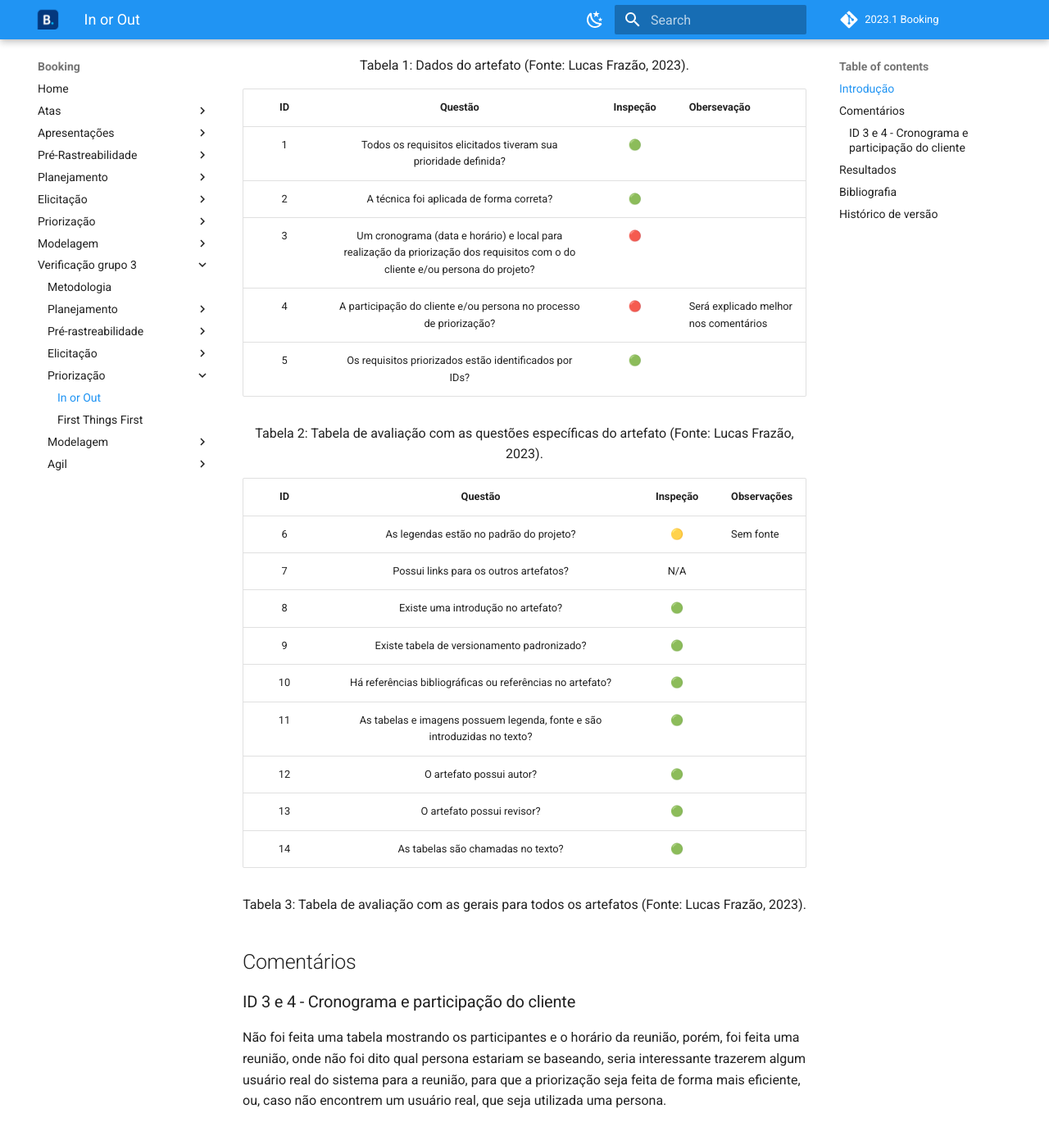
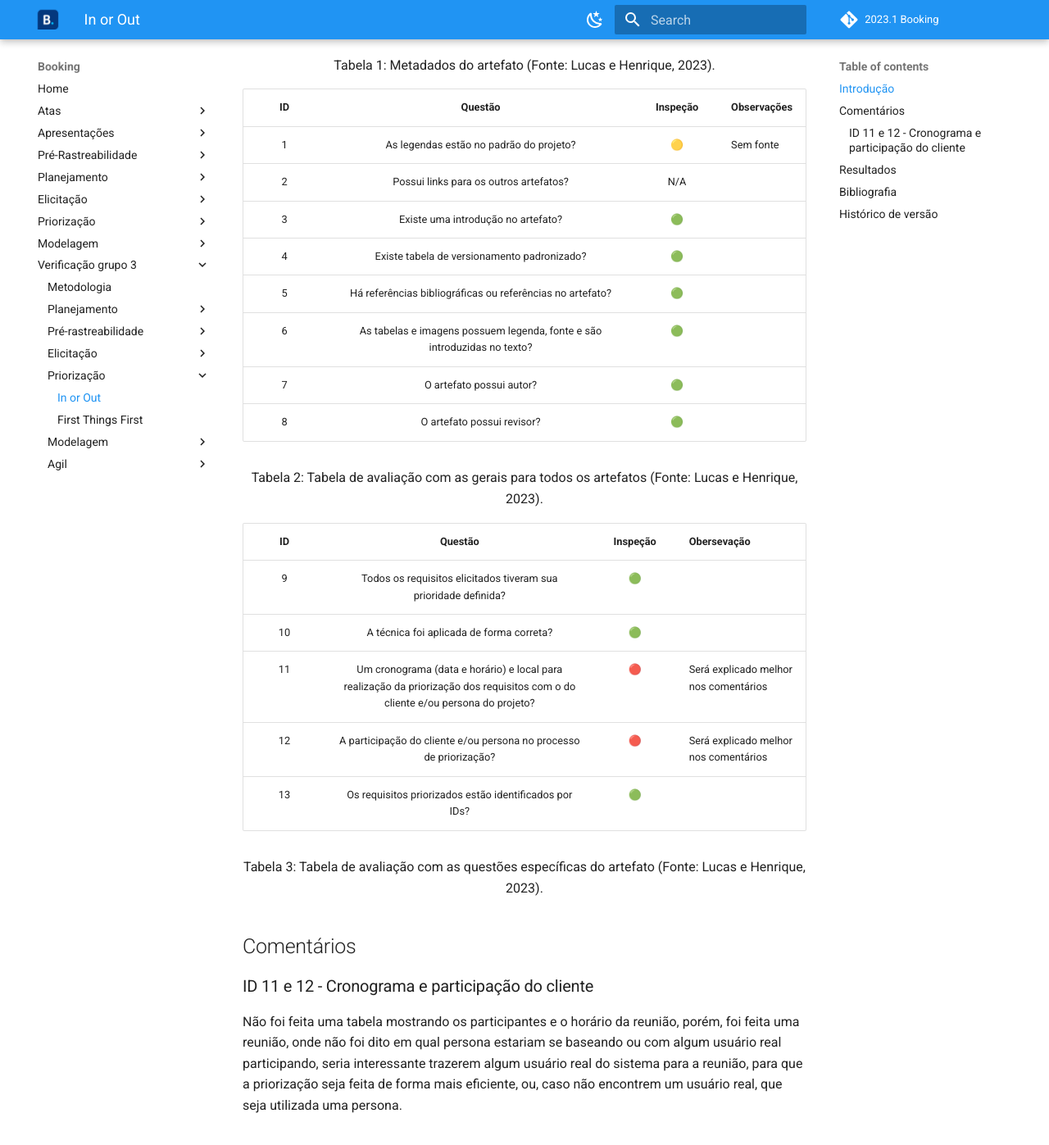
Before and after one commit to Requisitos-de-Software/2023.1-Booking, an MkDocs documentation site: the page built from docs/verificacao3/priorizacao/inOrOut.md, in a window 1280 px wide and 1400 px high, scrolled down 406 px. Shown: the top 1397 px of the window at 82% size. Built offline with MkDocs 1.6.1 and Material for MkDocs 9.7.7, drawn with Linux system fonts in a browser that asks for light colours; comment, search, counter and statistics services are not loaded; some of the changed text lies outside the part shown.

Commit message:
Padronizando IrOrOut

```diff
--- a/docs/verificacao3/priorizacao/inOrOut.md
+++ b/docs/verificacao3/priorizacao/inOrOut.md
@@ -5,67 +5,67 @@
 O presente documento apresentará a verificação do In or Out, desenvolvidos pela equipe 3, VCL. A técnica de inspeção será aplicada para verificar esse artefato, de acordo com o planejamento estabelecido, na tabela 1, se encontra os metadados desse artefato, nas tabelas 2 e 3 se encontram as questões a serem avaliadas.
 
 | Versão avaliada | Autor        | Revisor                         |
-| ---------------- | ------------ | ------------------------------- |
-| 1.0              | Rafael Bossi | Giovanni Alvissus e Lucas Gobbi |
+| --------------- | ------------ | ------------------------------- |
+| 1.0             | Rafael Bossi | Giovanni Alvissus e Lucas Gobbi |
 
 <div style="text-align: center">
-<p> Tabela 1: Dados do artefato (Fonte: Lucas Frazão, 2023). </p>
+<p> Tabela 1: Metadados do artefato (Fonte: Lucas e Henrique, 2023). </p>
 </div>
 
-| ID |                                                              Questão                                                              | Inspeção | Obersevação                           |
-| :-: | :---------------------------------------------------------------------------------------------------------------------------------: | :--------: | --------------------------------------- |
-| 1 |                                   Todos os requisitos elicitados tiveram sua prioridade definida?                                   |     🟢     |                                         |
-| 2 |                                              A técnica foi aplicada de forma correta?                                              |     🟢     |                                         |
-| 3 | Um cronograma (data e horário) e local para realização da priorização dos requisitos com o do cliente e/ou persona do projeto? |     🔴     |                                         |
-| 4 |                               A participação do cliente e/ou persona no processo de priorização?                               |     🔴     | Será explicado melhor nos comentários |
-| 5 |                                       Os requisitos priorizados estão identificados por IDs?                                       |     🟢     |                                         |
+| ID  |                                 Questão                                  | Inspeção | Observações |
+| :-: | :----------------------------------------------------------------------: | :------: | ----------- |
+|  1  |                 As legendas estão no padrão do projeto?                  |    🟡    | Sem fonte   |
+|  2  |                  Possui links para os outros artefatos?                  |   N/A    |             |
+|  3  |                    Existe uma introdução no artefato?                    |    🟢    |             |
+|  4  |               Existe tabela de versionamento padronizado?                |    🟢    |             |
+|  5  |        Há referências bibliográficas ou referências no artefato?         |    🟢    |             |
+|  6  | As tabelas e imagens possuem legenda, fonte e são introduzidas no texto? |    🟢    |             |
+|  7  |                         O artefato possui autor?                         |    🟢    |             |
+|  8  |                        O artefato possui revisor?                        |    🟢    |             |
 
 <div style="text-align: center">
-<p> Tabela 2: Tabela de avaliação com as questões específicas do artefato (Fonte: Lucas Frazão, 2023). </p>
+<p> Tabela 2: Tabela de avaliação com as gerais para todos os artefatos (Fonte: Lucas e Henrique, 2023). </p>
 </div>
 
-| ID |                                 Questão                                 | Inspeção | Observações |
-| :-: | :-----------------------------------------------------------------------: | :--------: | ------------- |
-| 6 |                 As legendas estão no padrão do projeto?                 |     🟡     | Sem fonte     |
-| 7 |                  Possui links para os outros artefatos?                  |    N/A    |               |
-| 8 |                   Existe uma introdução no artefato?                   |     🟢     |               |
-| 9 |                Existe tabela de versionamento padronizado?                |     🟢     |               |
-| 10 |      Há referências bibliográficas ou referências no artefato?      |     🟢     |               |
-| 11 | As tabelas e imagens possuem legenda, fonte e são introduzidas no texto? |     🟢     |               |
-| 12 |                         O artefato possui autor?                         |     🟢     |               |
-| 13 |                        O artefato possui revisor?                        |     🟢     |               |
-| 14 |                    As tabelas são chamadas no texto?                    |     🟢     |               |
+| ID  |                                                            Questão                                                             | Inspeção | Obersevação                           |
+| :-: | :----------------------------------------------------------------------------------------------------------------------------: | :------: | ------------------------------------- |
+|  9  |                                Todos os requisitos elicitados tiveram sua prioridade definida?                                 |    🟢    |                                       |
+| 10  |                                            A técnica foi aplicada de forma correta?                                            |    🟢    |                                       |
+| 11  | Um cronograma (data e horário) e local para realização da priorização dos requisitos com o do cliente e/ou persona do projeto? |    🔴    | Será explicado melhor nos comentários |
+| 12  |                               A participação do cliente e/ou persona no processo de priorização?                               |    🔴    | Será explicado melhor nos comentários |
+| 13  |                                     Os requisitos priorizados estão identificados por IDs?                                     |    🟢    |                                       |
 
 <div style="text-align: center">
-<p> Tabela 3: Tabela de avaliação com as gerais para todos os artefatos (Fonte: Lucas Frazão, 2023). </p>
+<p> Tabela 3: Tabela de avaliação com as questões específicas do artefato (Fonte: Lucas e Henrique, 2023). </p>
 </div>
 
 ## Comentários
 
-### ID 3 e 4 - Cronograma e participação do cliente
+### ID 11 e 12 - Cronograma e participação do cliente
 
-Não foi feita uma tabela mostrando os participantes e o horário da reunião, porém, foi feita uma reunião, onde não foi dito qual persona estariam se baseando, seria interessante trazerem algum usuário real do sistema para a reunião, para que a priorização seja feita de forma mais eficiente, ou, caso não encontrem um usuário real, que seja utilizada uma persona.
+Não foi feita uma tabela mostrando os participantes e o horário da reunião, porém, foi feita uma reunião, onde não foi dito em qual persona estariam se baseando ou com algum usuário real participando, seria interessante trazerem algum usuário real do sistema para a reunião, para que a priorização seja feita de forma mais eficiente, ou, caso não encontrem um usuário real, que seja utilizada uma persona.
 
 ## Resultados
 
 Para saber a porcentagem de aproveitamento do artefato, será utilizado a expressão:
 
-((100/QntExigencias) * Acertos) + (((100/QntExigencias) * Incompletos)/2)
+((100/QntExigencias) _ Acertos) + (((100/QntExigencias) _ Incompletos)/2)
 
 Através dos checklists realizados podemos observar que:
 
-* 11/14 exigências são atendidas;
-* 1/14 exigências estão incompletas;
-* 2/14 exigências estão erradas ou não foram realizadas.
+- 11/14 exigências são atendidas;
+- 1/14 exigências estão incompletas;
+- 2/14 exigências estão erradas ou não foram realizadas.
 
 Portanto, com base no cálculo apresentado, pode-se dizer que o aproveitamento deste artefato está em 82,14%.
 
 ## Bibliografia
 
-- Hackos e Redish, 1998; Courage e Baxter, 2005
+- Software Requirements 3.ed. - Setting Requirement Priorities
 
 ## Histórico de versão
 
-|    Data    | Versão |      Descrição      |    Autor(es)    |
-| :--------: | :-----: | :--------------------: | :--------------: |
-| 08/06/2023 |   1.0   | Criação do documento | Lucas e Henrique |
+|    Data    | Versão |      Descrição       |    Autor(es)     |
+| :--------: | :----: | :------------------: | :--------------: |
+| 08/06/2023 |  1.0   | Criação do documento | Lucas e Henrique |
+| 14/06/2023 |  1.0   | Criação do documento | Lucas e Henrique |
```
Also changed, not shown: docs/verificacao3/metodologia.md (+38 -38 lines).
